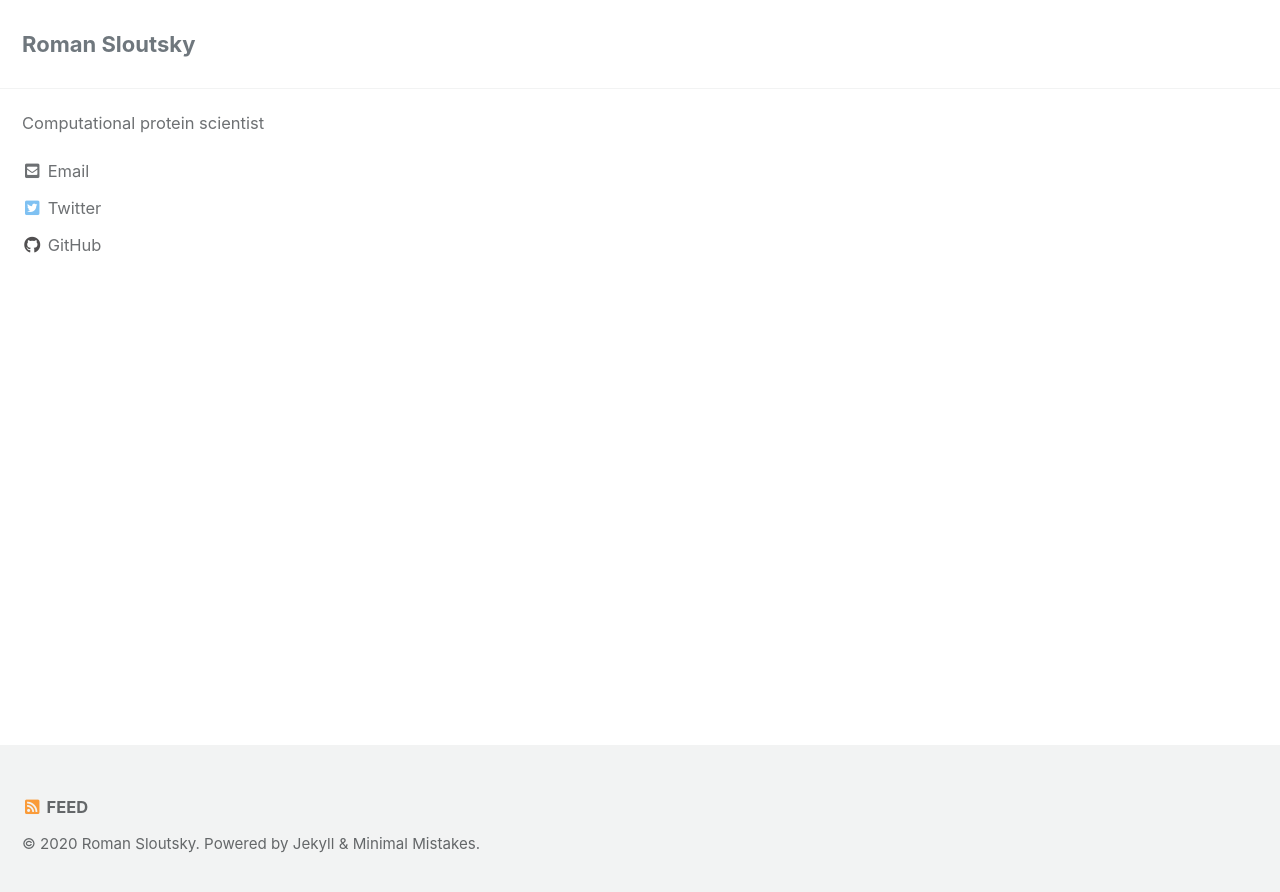
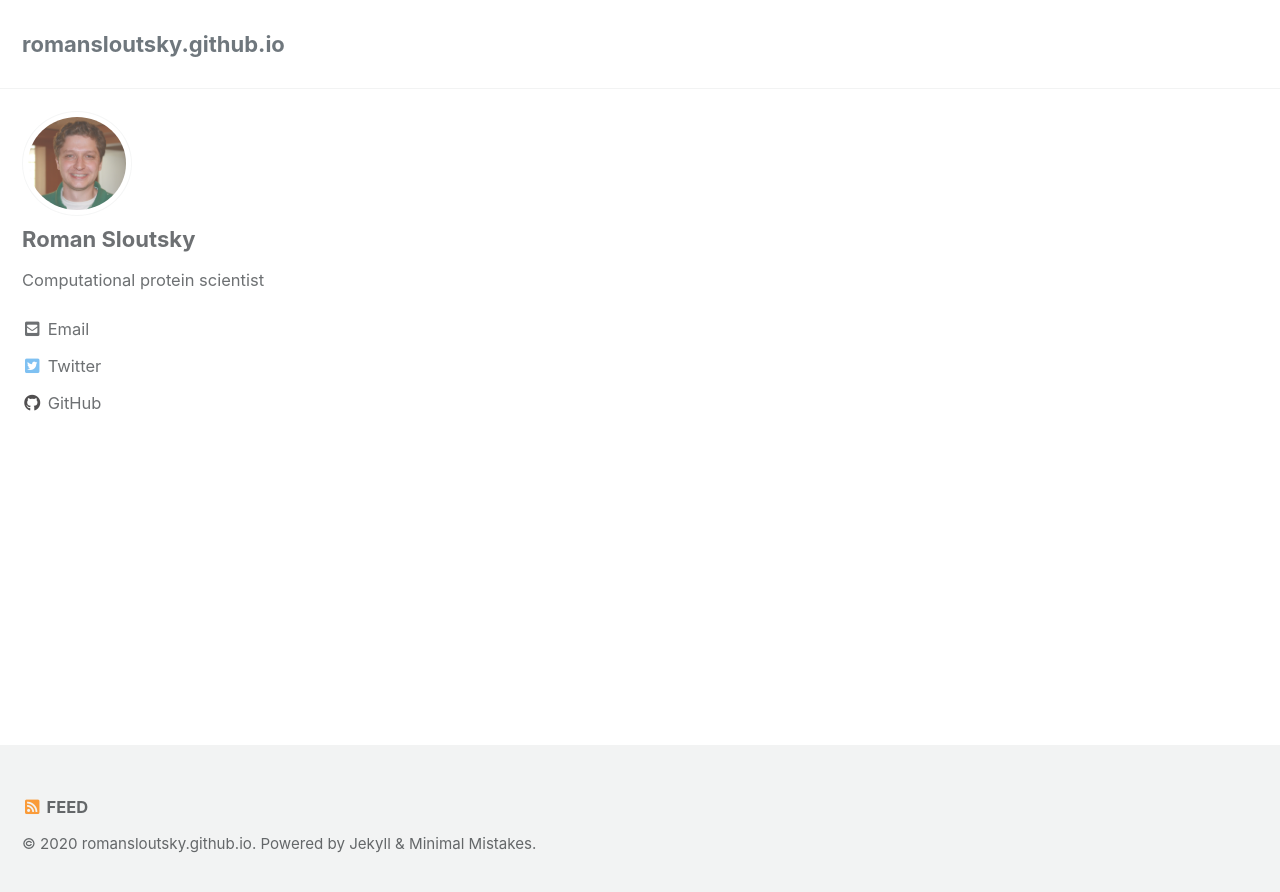
Before and after one commit to romansloutsky/romansloutsky.github.io, a Jekyll site: the page built from index.html, in a window 1280 px wide. Shown: the top 892 px of the page. Built offline with Jekyll 4.4.1, drawn with Linux system fonts in a browser that asks for light colours; cached includes are drawn as plain includes; the list of posts is cut into pages by our own code.

Commit message:
Replaced page title with author name, added avatar photo

```diff
--- a/_config.yml
+++ b/_config.yml
@@ -16,8 +16,8 @@ minimal_mistakes_skin    : "default" # "air", "aqua", "contrast", "dark", "dirt"
 
 # Site Settings
 locale                   : "en-US"
-title                    : "Roman Sloutsky" # Using name as cita title for now
-title_separator          : "-"
+title                    : # No title
+title_separator          : # "-"
 subtitle                 : # site tagline that appears below site title in masthead
 name                     : # "Your Name"
 description              : # "An amazing website."
@@ -93,8 +93,8 @@ analytics:
 
 # Site Author
 author:
-  name             : # "Your Name"
-  avatar           : # path of avatar image, e.g. "/assets/images/bio-photo.jpg"
+  name             : "Roman Sloutsky"
+  avatar           : "/assets/images/Sloutsky_photo.jpg"
   bio              : "Computational protein scientist"
                        # Stealth systems biologist
                        # Aspiring synthetic biologist
```
Also changed, not shown: assets/images/Sloutsky_photo.jpg (added).
